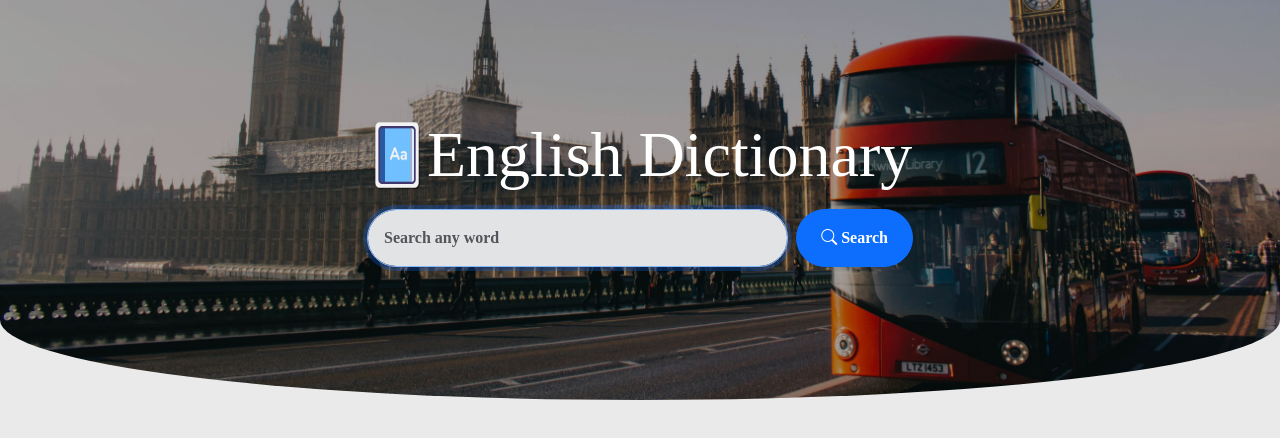
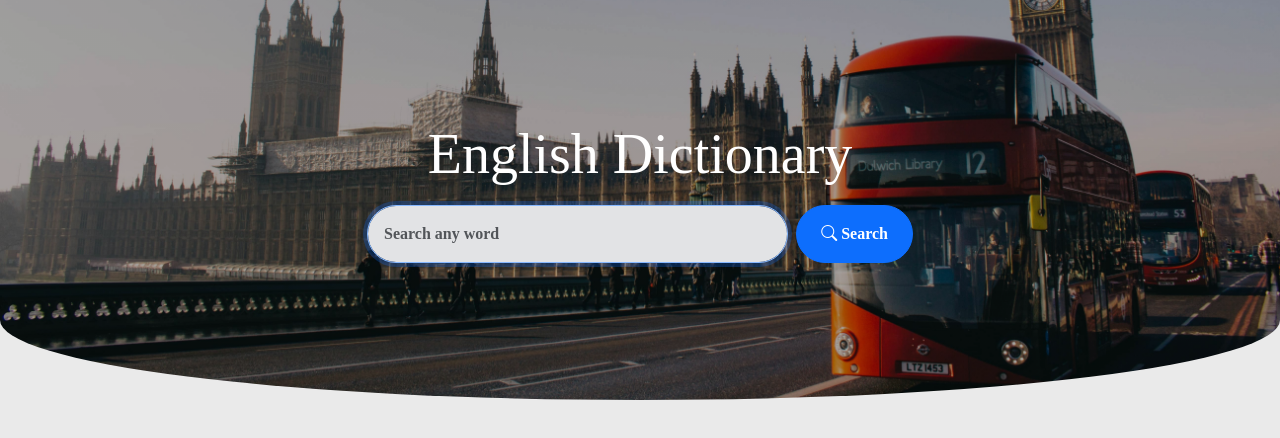
Before and after one commit to MFabri31/english-dictionary, a React (Vite) app: page / in a window 1280 px wide. Shown: the top 438 px of the page. Built offline with nearby package versions, Linux system fonts and the light colour scheme.

Commit message:
delete logo

```diff
--- a/src/components/Header.jsx
+++ b/src/components/Header.jsx
@@ -1,5 +1,4 @@
 import { Col, Container, Row } from "react-bootstrap";
-import Logo from "../assets/icons/icon-dictionary-2.png";
 
 const Header = ({ children }) => {
   return (
@@ -7,10 +6,9 @@ const Header = ({ children }) => {
       <Container>
         <Row className="justify-content-center">
           <Col md="6">
-            <div className="d-flex mb-3">
-              <img src={Logo} alt="icon dictionary" width="60px" />
-              <h1 className="display-3 m-0 text-white">English Dictionary</h1>
-            </div>
+            <h1 className="display-4 m-0 text-white text-center mb-3">
+              English Dictionary
+            </h1>
             {children}
           </Col>
         </Row>
```
Also changed, not shown: src/assets/icons/icon-dictionary-2.png (deleted), src/assets/icons/icon-dictionary.png (deleted).
